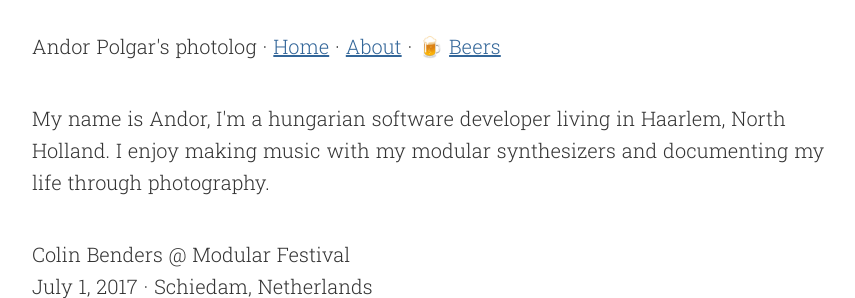
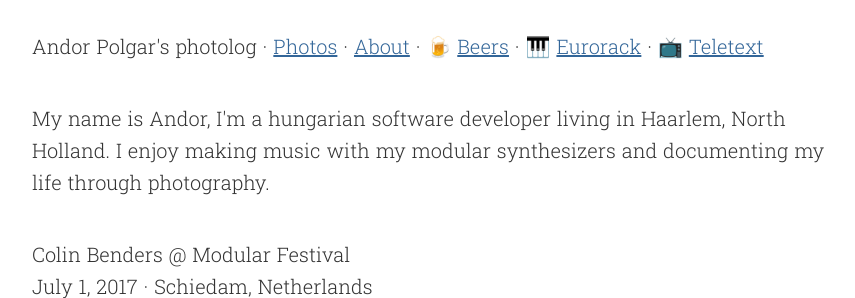
Before and after one commit to andormade/andor.cool, a Jekyll site: the page built from index.html, in a window 1280 px wide and 900 px high, cut to the strip 0-298 px from the top of the window. Shown: the whole strip, without its empty margins (208-1063 px from the left). Built offline with Jekyll 4.4.1, drawn with Linux system fonts in a browser that asks for light colours; the list of posts is cut into pages by our own code.

Commit message:
use .html-less permalinks

```diff
--- a/_config.yml
+++ b/_config.yml
@@ -10,6 +10,9 @@
 imagehost_url: "http://images.andor.cool"
 paginate: 8
 paginate_path: "/pages/:num/"
+exclude: ["README.md", "Gemfile.lock", "Gemfile"]
+include: [".htaccess"]
+permalink: /:categories/:year/:month/:day/:title
 
 sass:
     sass_dir: _sass
--- a/_layouts/default.html
+++ b/_layouts/default.html
@@ -22,9 +22,11 @@
 					<a href="{{ baseurl }}/" class="header__title">{{ site.title }}</a>
 				</h1>
 				<span class="navigation">
-					&middot; <a href="{{ baseurl }}/">Home</a>
-					&middot; <a href="/about.html">About</a>
-					&middot; &#x1F37A; <a href="/beers.html">Beers</a>
+					&middot; <a href="{{ baseurl }}/">Photos</a>
+					&middot; <a href="/about">About</a>
+					&middot; &#x1F37A; <a href="/beers">Beers</a>
+					&middot; &#127929; <a href="#">Eurorack</a>
+					&middot; &#128250; <a href="#">Teletext</a>
 				</span>
 			</div>
 			{{ content }}
```
